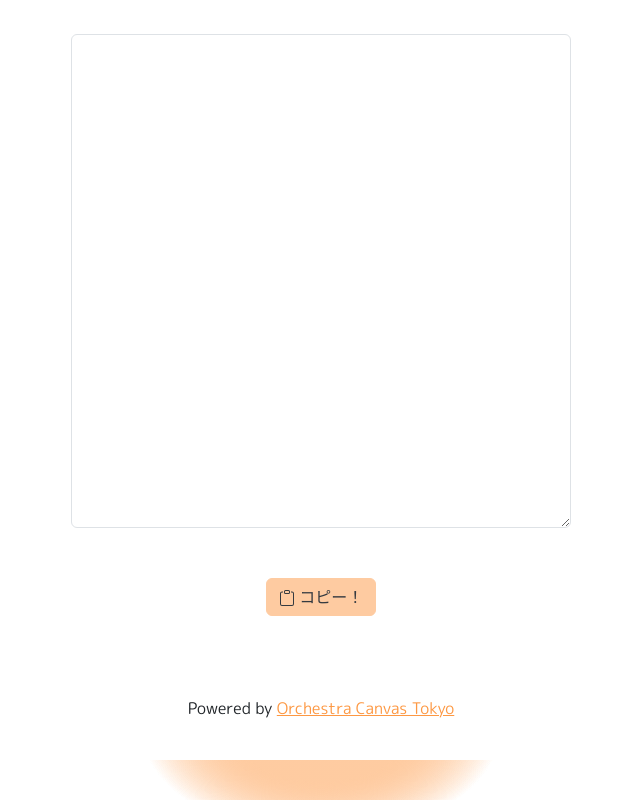
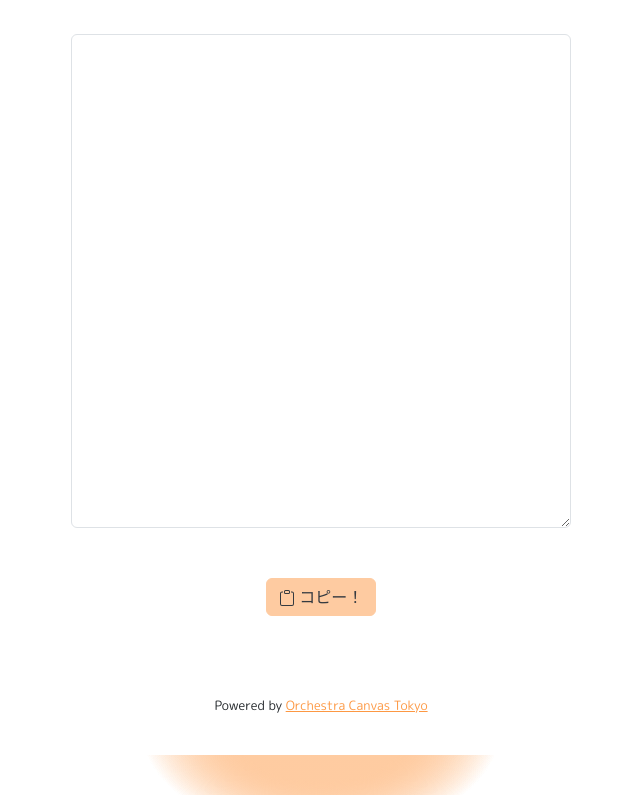
Before and after one commit to orchestra-canvas-tokyo/kouhokun, a SvelteKit app: page / in a window 1280 px wide. Shown: the part 1275-2075 px from the top of the page, without its empty margins (319-959 px from the left). Built offline with nearby package versions, Linux system fonts and the light colour scheme.

Commit message:
footerのフォントサイズを調整

```diff
--- a/src/routes/+page.svelte
+++ b/src/routes/+page.svelte
@@ -426,6 +426,8 @@
 		max-width: calc(100dvw - 2 * 2 * 40px)
 
 	/* フッター */
-	.footer a
+	.footer
+		font-size: clamp(.5rem, 3.4dvw, .8rem)
+		& a
 			color: $orange
 </style>
```
